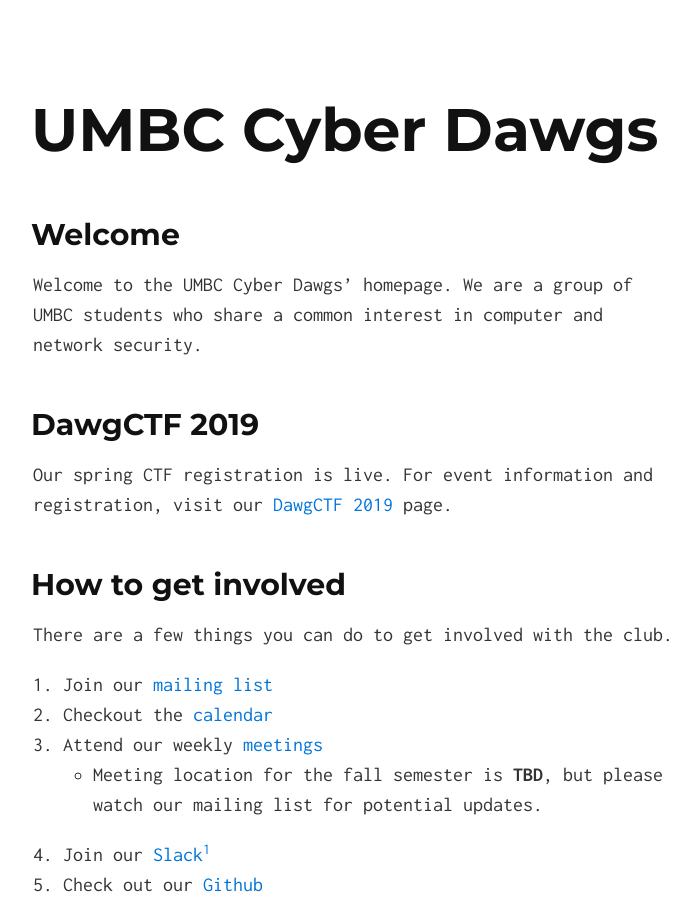
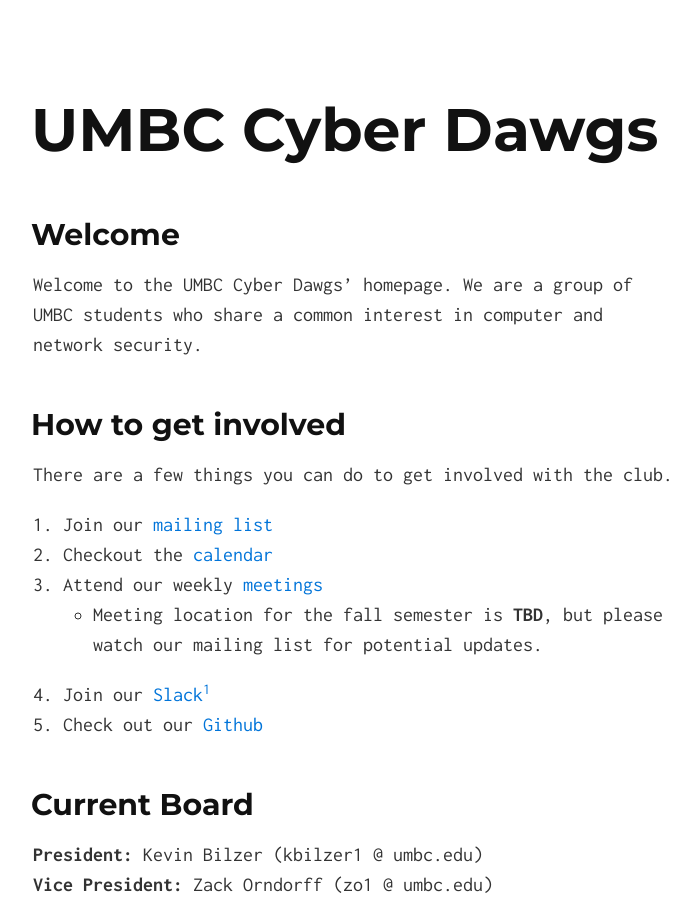
Before and after one commit to UMBCCyberDawgs/umbccyberdawgs.github.io, a Jekyll site: the page built from index.md, in a window 1280 px wide and 900 px high. Shown: the whole window, without its empty margins (287-987 px from the left). Built offline with Jekyll 4.4.1, drawn with Linux system fonts in a browser that asks for light colours; our own code applies the rules of GitHub Pages for plain Markdown files.

Commit message:
Remove CTF Stuff

```diff
--- a/index.md
+++ b/index.md
@@ -6,10 +6,6 @@ layout: default
 
 Welcome to the UMBC Cyber Dawgs' homepage. We are a group of UMBC students who
 share a common interest in computer and network security.
-
-## DawgCTF 2019
-
-Our spring CTF registration is live. For event information and registration, visit our [DawgCTF 2019](/dawgctf) page.
 
 ## How to get involved
 
```
